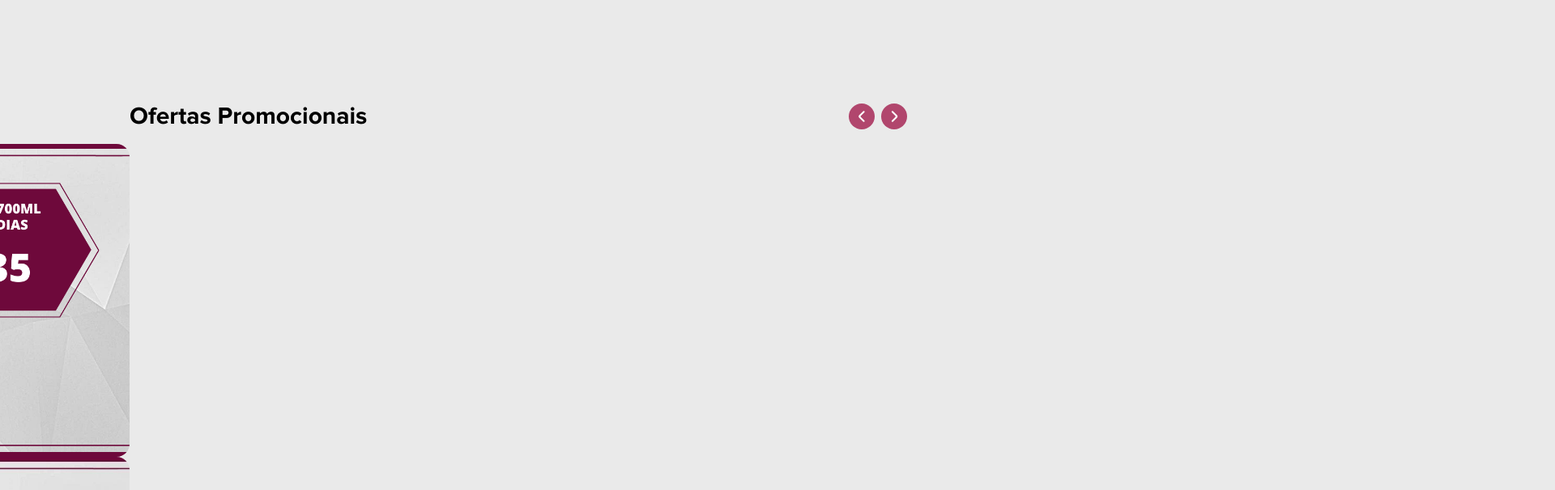
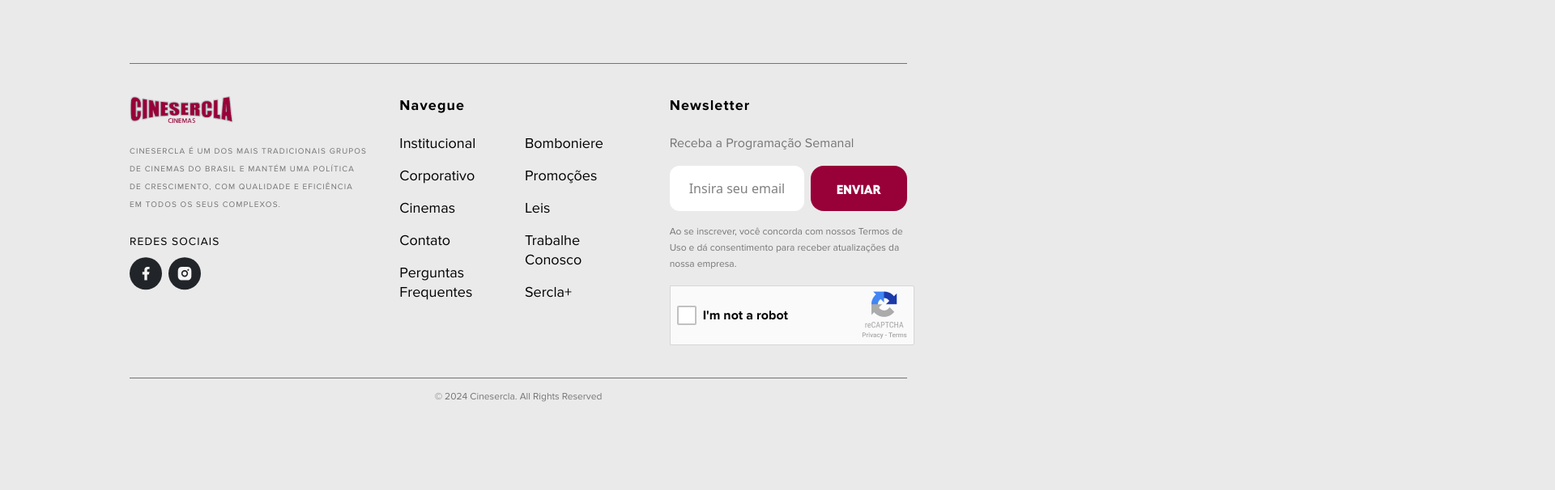
Before and after one commit to martins87/cinesercla-site, a Next.js app: page /bomboniere in a window 1280 px wide. Shown: the part 1610-2216 px from the top of the page at 81% size, 1920 px wide, since content can reach past the window. After the commit the page ends 2125 px from the top, so only its background shows below. Built offline with nearby package versions, Linux system fonts and the light colour scheme.

Commit message:
removed bomboniere/ofertas promocionais till fixed

```diff
--- a/app/(pages)/bomboniere/page.tsx
+++ b/app/(pages)/bomboniere/page.tsx
@@ -9,7 +9,7 @@ import Container from "@/app/components/ui/Container";
 import CenteredEl from "@/app/components/ui/CenteredElement";
 import { bomboniereItems } from "../../constants/bomboniere";
 import CarouselArrow from "@/app/components/CarouselArrow";
-import OfertasPromocionais from "./OfertasPromocionais";
+// import OfertasPromocionais from "./OfertasPromocionais";
 import HeaderFilter from "./HeaderFilter";
 import Bg from "../../assets/images/backgrounds/bomboniere.png";
 
@@ -56,7 +56,7 @@ const Bomboniere = () => {
               <BomboniereCard key={item.id} item={item} />
             ))}
         </CenteredEl>
-        <OfertasPromocionais />
+        {/* <OfertasPromocionais /> */}
       </Container>
     </>
   );
```
